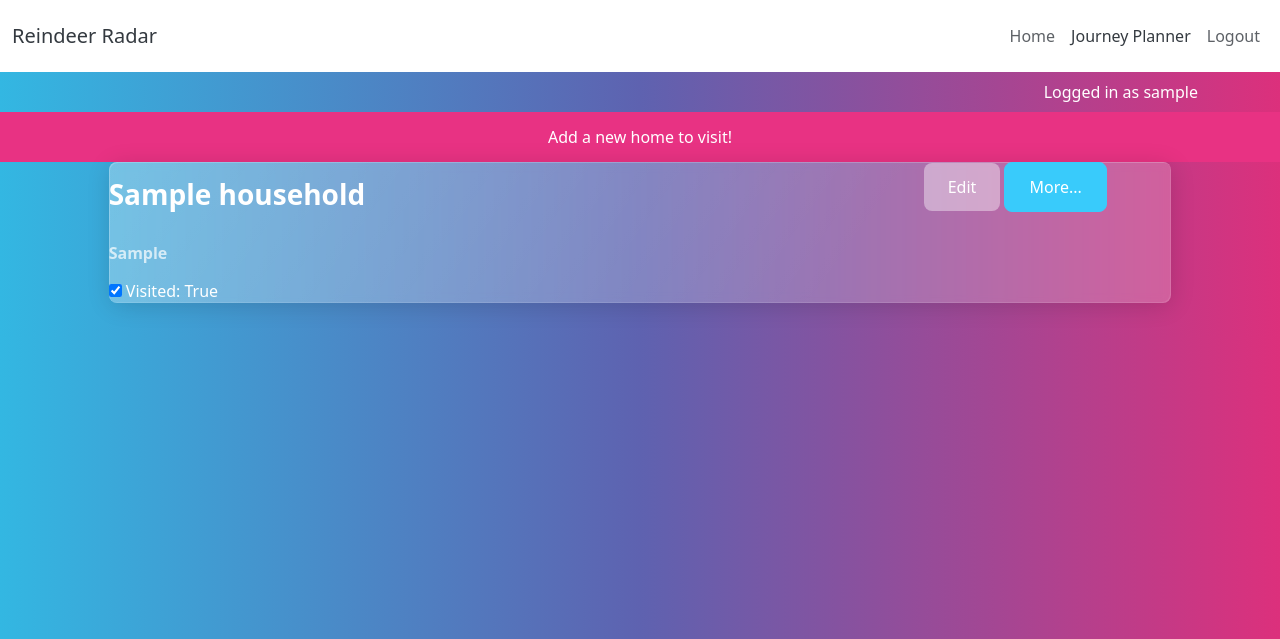
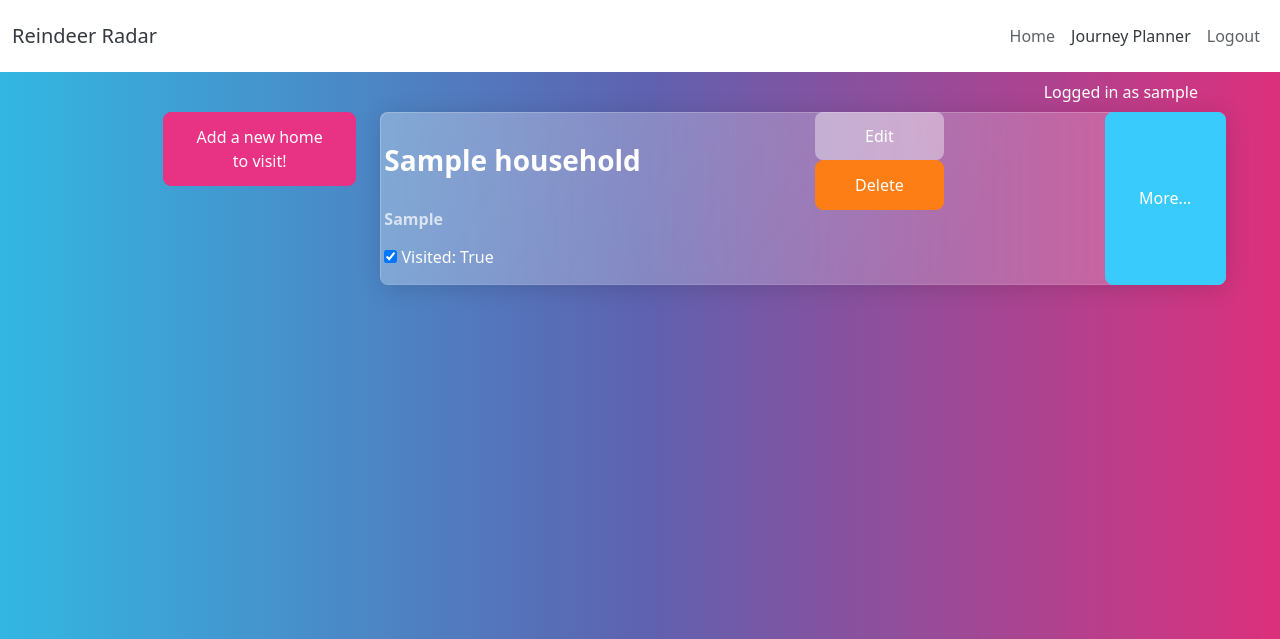
Before and after one commit to Will-WHyd/Reindeer-Radar, a Django app: page /journey/ in a window 1280 px wide. Shown: the top 639 px of the page. Run offline with Django 4.2, Linux system fonts and the light colour scheme; a user stored in the database is signed in; tables that the repository leaves empty hold one stand-in row (values such as "Sample post"); some libraries are stand-ins or nearby versions.

Commit message:
finished kid crud and added delete modals

```diff
--- a/journey/templates/journey/list.html
+++ b/journey/templates/journey/list.html
@@ -4,17 +4,19 @@
 
 {% block content %}
 
-<div>
 
 <!-- Household List Column. -->
 <div class="row justify-content-center">
-        <a href="{% url 'add_house' %}" class="btn btn-primary">Add a new home to visit!</a>
+    <div class="col-md-2 offset-md-1">
+        <a href="{% url 'add_house' %}" id="add-house-btn" class="btn btn-primary">Add a new home to visit!</a>
+    </div>
+
 
     {% for household in household_list %}
-        <div class="col-md-10 mb-3">
-            <div class="card mb-10 household-item" data-id="{{ household.id }}">
+    <div class="col-md-8 mb-3">
+        <div class="card mb-8 household-item" data-id="{{ household.id }}">
             <div class="row">
-                    <div class="col-md-9 ">
+                <div class="col-md-6 p-2 ml-md-2">
                     <h3 class="card-title pt-2 pb-2">{{ household.name }}</h3>
                     <p class="card-text text-muted h6">{{ household.city }} </p>
 
@@ -24,9 +26,17 @@
                 </div>
 
                 <div class="col-md-3">
-                        <a href="{% url 'edit_house' household.id %}" class="btn btn-secondary">Edit</a>
-                        <!-- <a href="{% url 'delete_house' household.id %}" class="btn btn-danger">Delete</a> -->
-                        <button class="btn btn-info" type="button" data-bs-toggle="collapse"
+                    <div class="col-8">
+                        <a href="{% url 'edit_house' household.id %}" class="btn btn-secondary w-100">Edit</a>
+                    </div>
+                    <div class="col-8">
+                        <button class="btn btn-delete btn-danger w-100" data-id="{{ household.id }}"
+                            data-model="household">Delete</button>
+                    </div>
+
+                </div>
+                <div class="col-md-2 offset-md-1">
+                    <button class="btn btn-info h-100 w-100" type="button" data-bs-toggle="collapse"
                     data-bs-target="#collapse-{{household.id}}">More...</button>
                 </div>
                 <div class="collapse" id="collapse-{{household.id}}">
@@ -35,12 +45,25 @@
                         <div class="row">
 
                             {% for kids in household.kids.all %}
-                                <div class="col-md-4">
+                            <div class="col-md-4 pt-1 pb-2">
+                                <div class="col-12 p-2">
                                     <h4 class="card-text text-muted h6">Name: {{ kids.name }} </h4>
                                     <p class="card-text text-muted h6">{{ kids.age }} years old</p>
                                     <p class="card-text text-muted h6">On the {{ kids.behavior }} list! </p>
+                                </div>
+                                <div class="col-12">
+                                    <div>
                                         <a href="{% url 'edit_kid' kids.id %}" class="btn btn-secondary">Edit</a>
-                                    <a href="{% url 'delete_kid' kids.id %}" class="btn btn-danger">Delete</a>
+                                    </div>
+                                    <div>
+                                        <button class="btn btn-delete btn-danger" data-id="{{ kids.id }}"
+                                            data-model="kid">Delete</button>
+                                    </div>
+                                </div>
+
+
+
+
                             </div>
                             <!-- closing Kids for loop -->
                             {% endfor %}
@@ -62,6 +85,11 @@
     {% endif %}
 </div>
 
-</div>
 
+
+{% endblock content %}
+
+
+{% block extras %}
+<script src="{% static 'js/script.js' %}"></script>
 {% endblock %}
--- a/static/css/style.css
+++ b/static/css/style.css
@@ -1,3 +1,25 @@
-h1 {
-    color: red;
-    }
+html, body {
+
+    margin: 0;
+}
+
+body {
+    margin: 0;
+    padding: 0;
+    display: flex;
+    flex-direction: column;
+    height: 100%;
+    min-height: 80vh;
+}
+
+
+main {
+    z-index: 3; /* Ensure content appears above the overlay */
+    position: relative;
+    padding: 20px;
+}
+
+
+.add-house-btn {
+    margin: 5%
+}
--- a/templates/base.html
+++ b/templates/base.html
@@ -48,7 +48,8 @@
                             href="{% url 'journey' %}">Journey Planner</a>
                     </li>
                     <li>
-                                <a class="nav-link {% if request.path == logout_url %}active" aria-current="page{% endif %}" href="{% url 'account_logout' %}">Logout</a>
+                        <a class="nav-link {% if request.path == logout_url %}active" aria-current="page{% endif %}"
+                            href="{% url 'account_logout' %}">Logout</a>
                     </li>
                     </li>
                     {% else %}
@@ -57,7 +58,8 @@
                             href="{% url 'account_signup' %}">Register</a>
                     </li>
                     <li class="nav-item">
-                            <a class="nav-link {% if request.path == login_url %}active" aria-current="page{% endif %}" href="{% url 'account_login' %}">Login</a>
+                        <a class="nav-link {% if request.path == login_url %}active" aria-current="page{% endif %}"
+                            href="{% url 'account_login' %}">Login</a>
                     </li>
                     {% endif %}
                 </ul>
@@ -74,11 +76,20 @@
     <!-- Content Goes here -->
     {% endblock content %}
     <!-- Bootstrap Javascript Files -->
-    <script src="https://cdn.jsdelivr.net/npm/bootstrap@5.0.1/dist/js/bootstrap.bundle.min.js"
-        integrity="sha384-gtEjrD/SeCtmISkJkNUaaKMoLD0//ElJ19smozuHV6z3Iehds+3Ulb9Bn9Plx0x4" crossorigin="anonymous">
+
+    <script src="https://cdn.jsdelivr.net/npm/bootstrap@5.0.2/dist/js/bootstrap.bundle.min.js"
+        integrity="sha384-MrcW6ZMFYlzcLA8Nl+NtUVF0sA7MsXsP1UyJoMp4YLEuNSfAP+JcXn/tWtIaxVXM" crossorigin="anonymous">
     </script>
     <script src="https://kit.fontawesome.com/f0ad124e4b.js" crossorigin="anonymous"></script>
-    <script src="{% static 'js/script.js' %}"></script>
+
+
+
+
+    {% block extras %}
+    {% endblock %}
+
+
+    {% include 'modals.html' %}
 
 </body>
 
--- /dev/null
+++ b/templates/modals.html
@@ -0,0 +1,19 @@
+<!-- Consultant Delete confirmation modal -->
+<div class="modal fade" id="deleteModal" tabindex="-1" aria-labelledby="deleteModalLabel" aria-hidden="true">
+    <div class="modal-dialog">
+        <div class="modal-content">
+            <div class="modal-header">
+                <h5 class="modal-title" id="deleteModalLabel">Delete this from your list?</h5>
+                <button type="button" class="btn-close" data-bs-dismiss="modal" aria-label="Close"></button>
+            </div>
+            <div class="modal-body">
+                Are you sure you want to remove this from your list?
+                This action cannot be undone. Any kids or households you delete cannot be recovered!
+            </div>
+            <div class="modal-footer">
+                <button type="button" class="btn btn-secondary" data-bs-dismiss="modal">Close</button>
+                <a id="deleteConfirm" href="#" class="btn btn-danger">Delete</a>
+            </div>
+        </div>
+    </div>
+</div>
```
Also changed, not shown: 3 other files. Lines whose indentation alone changed are shown as unchanged.
